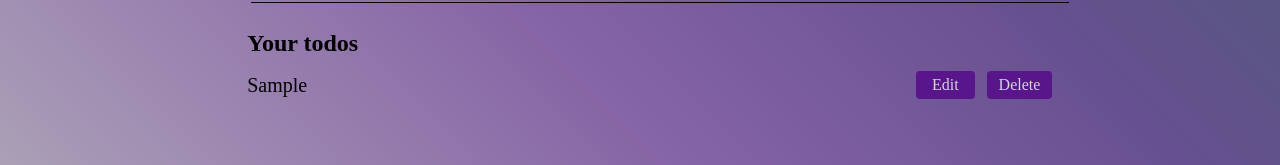
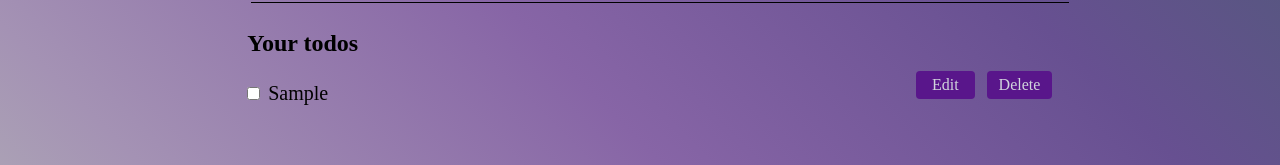
Before and after one commit to aru-shi2/TodoList-App, a React app: page / in a window 1280 px wide. Both pictures are taken after typing "Sample" into the empty fields and a click on the button "Add". Shown: the part 258-423 px from the top of the page. Built offline with nearby package versions, Linux system fonts and the light colour scheme; the HTML template or start-up script is replaced by a standard one.

Commit message:
added checkbox functionality

```diff
--- a/package.json
+++ b/package.json
@@ -13,7 +13,8 @@
     "@tailwindcss/vite": "^4.1.12",
     "react": "^19.1.1",
     "react-dom": "^19.1.1",
-    "tailwindcss": "^4.1.12"
+    "tailwindcss": "^4.1.12",
+    "uuid": "^12.0.0"
   },
   "devDependencies": {
     "@eslint/js": "^9.33.0",
--- a/src/App.jsx
+++ b/src/App.jsx
@@ -1,5 +1,6 @@
 import { useState } from "react";
 import Navbar from "./Components/Navbar";
+import { v4 as uuidv4 } from 'uuid';
 
 function App() {
   const [count, setCount] = useState(0);
@@ -10,8 +11,11 @@ const handleEdit = () => {
 
   };
 
-const handleDelete = () => {
-
+const handleDelete = (e,id) => {
+   let newTodos=todos.filter(item=>{
+    return item.id!==id
+   })
+   settodos(newTodos)
   };
 
 const handleChange = (e) => {
@@ -20,9 +24,19 @@ const handleChange = (e) => {
 
 
 const handleAdd = () => {
-   settodos([...todos, {Todo, isCompleted: false}])
+   settodos([...todos, {id: uuidv4(), Todo, isCompleted: false}])
    setTodo("")
   };
+
+const handleCheckbox=(e) => {
+  let id=e.target.name
+ let index=todos.findIndex(item=>{
+  return item.id===id;
+ })
+ let newTodos=[...todos]
+ newTodos[index].isCompleted=!newTodos[index].isCompleted;
+ settodos(newTodos)
+}
 
 
   return (
@@ -53,11 +67,13 @@ const handleAdd = () => {
             <div className="todo gap-4">
               {todos.map(item=>{
 
-              return  <div className="todoss flex w-[98%] justify-between">
-                  <div className="todoo text-xl flex">
-                    {/* <input type="checkbox" id="completed" value={Todo.isCompleted}/> */}
+              return  <div key={item.id} className="todoss flex w-[98%] justify-between">
+                <div className="right flex gap-2 text-xl items-center">
+                  <input name={item.id} onChange={handleCheckbox} type="checkbox" value={item.isCompleted} id="" />
+                  <div className = {item.isCompleted?"line-through":""}>
                {item.Todo}
               </div>
+                </div>
               <div className="btns space-x-3 mb-4">
                 <button
                   onClick={handleEdit}
@@ -66,7 +82,7 @@ const handleAdd = () => {
                   Edit
                 </button>
                 <button
-                  onClick={handleDelete}
+                  onClick={(e)=>{handleDelete(item.id)}}
                   className="bg-purple-900 px-3 rounded h-7 text-gray-300"
                 >
                   Delete
```
Also changed, not shown: 1 other file (tests, documents, lock files or other folders).
